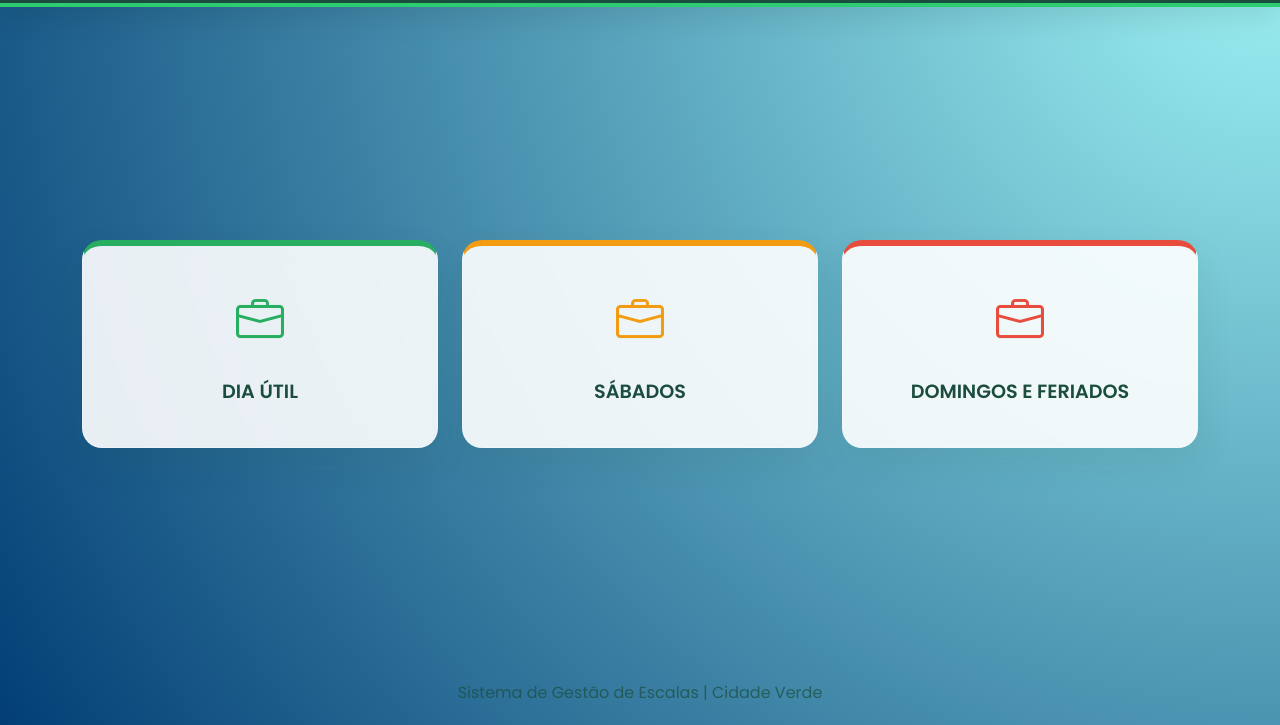
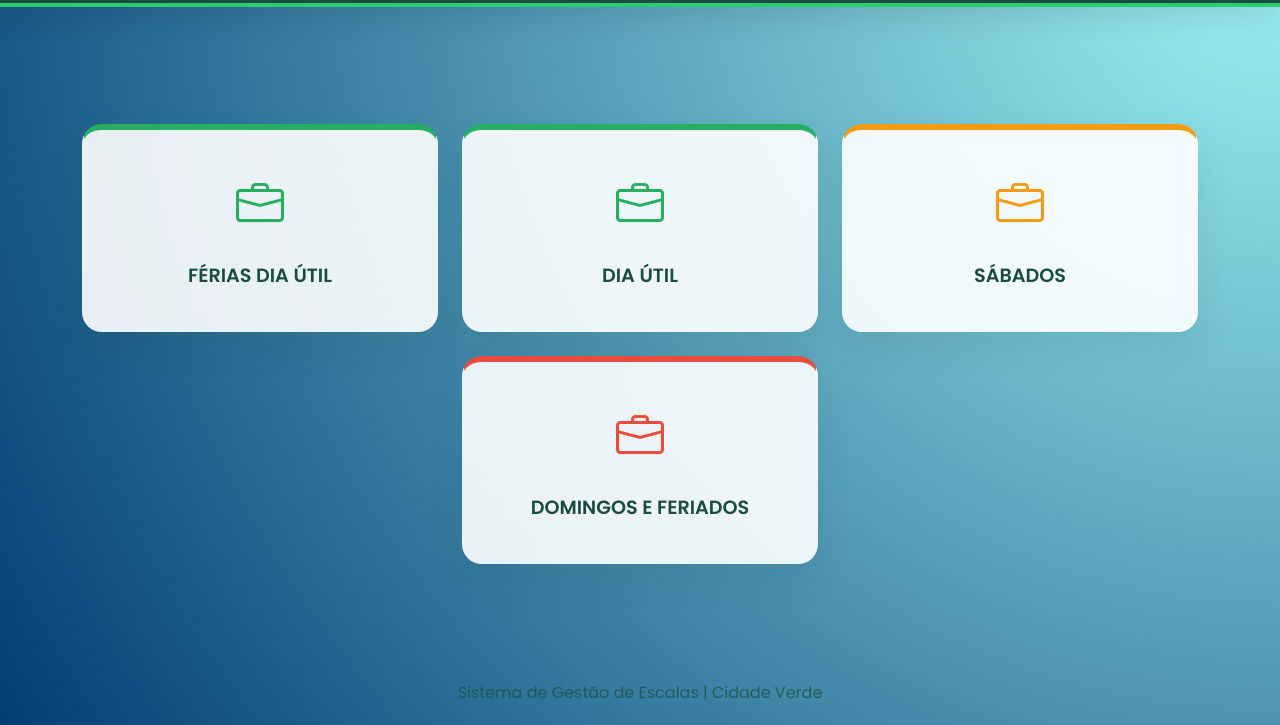
Before and after one commit to Reis-Site/Linhas-Tripulante, a plain HTML site: page index.html in a window 1280 px wide. Shown: the part 75-800 px from the top of the page. Drawn offline with nearby package versions, Linux system fonts and the light colour scheme.

Commit message:
Update index.html

```diff
--- a/index.html
+++ b/index.html
@@ -118,6 +118,16 @@
     <div class="container">
         <div class="row g-4 justify-content-center">
 
+	<div class="col-md-4">
+                <a href="Ferias.html" target="_blank" class="btn-access btn-util">
+                    <i class="bi bi-briefcase"></i>
+                    <span>FÉRIAS DIA ÚTIL</span>
+                </a>
+           </div>
+
+
+
+
             <div class="col-md-4">
                 <a href="Util Tccc.html" target="_blank" class="btn-access btn-util">
                     <i class="bi bi-briefcase"></i>
```
